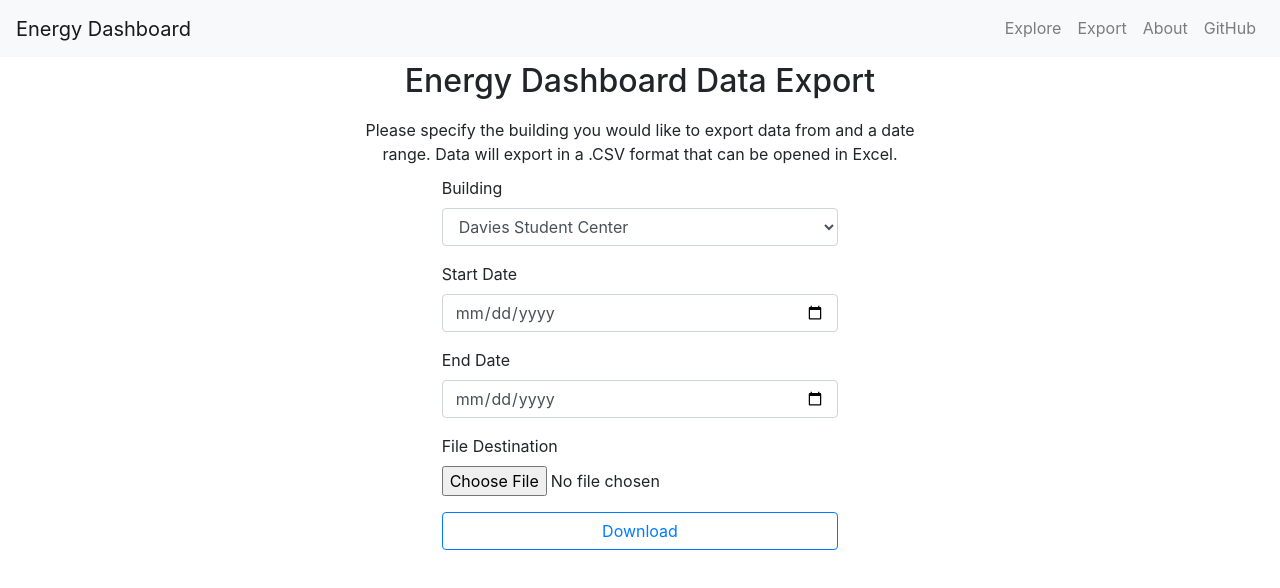
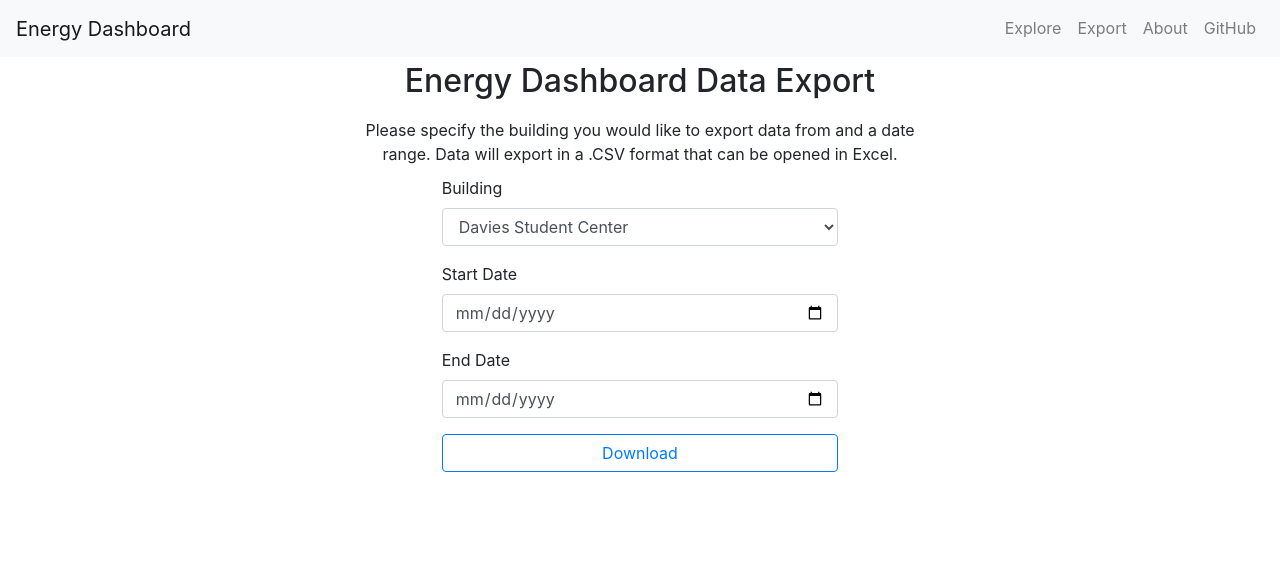
Before and after one commit to uwec-innovation-labs/energy-dashboard-frontend, a React (Create React App) app in the folder frontend/: page /export in a window 1280 px wide. Shown: the top 588 px of the page. Built offline with nearby package versions, Linux system fonts and the light colour scheme.

Commit message:
CSVLink Configured with some mock data.

```diff
--- a/frontend/src/components/Export.js
+++ b/frontend/src/components/Export.js
@@ -2,7 +2,7 @@ import React, { Component } from 'react'
 import '../styles/App.css'
 import FooterBar from './FooterBar'
 import AppNav from './AppNav'
-import "react-datepicker/dist/react-datepicker.css";
+import { CSVLink, CSVDownload } from "react-csv";
 import {
   Form,
   Col,
@@ -11,6 +11,13 @@ import {
   Input,
   Button
 } from "reactstrap";
+
+const csvData = [
+  ["firstname", "lastname", "email"],
+  ["Ahmed", "Tomi", "ah@smthing.co.com"],
+  ["Raed", "Labes", "rl@smthing.co.com"],
+  ["Yezzi", "Min l3b", "ymin@cocococo.com"]
+];
 
 class Export extends Component {
   render() {
@@ -54,13 +61,13 @@ class Export extends Component {
                           placeholder="01/01/2019"
                         />
                     </FormGroup>
-                    <FormGroup>
-                      <Label for="exampleFile">File Destination</Label>
-                       <Input type="file" name="file" id="exampleFile" />
-                    </FormGroup>
+
                     <Button outline block color="primary" type="submit">
-                      Download
+                      <CSVLink data={csvData}>
+                        Download
+                      </CSVLink>
                     </Button>
+
                   </Col>
               </Form>
         </div>
```
Also changed, not shown: frontend/package.json (+6 -1 lines), 1 other file (tests, documents, lock files or other folders).
